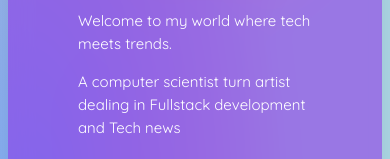
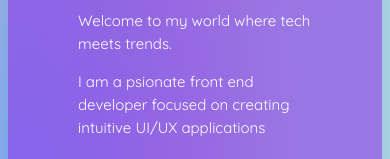
Before and after one commit to simonkarata/myportfolio, a plain HTML site: page index.html in a window 390 px wide. Shown: the part 685-844 px from the top of the page. Drawn offline with Linux system fonts and the light colour scheme.

Commit message:
added responsiveness to various display sizes and text

```diff
--- a/index.html
+++ b/index.html
@@ -26,7 +26,7 @@
                 <div class="main">
                     <h2>Hi <br> My name is Simon</h2>
                     <p>Welcome to my world where tech meets trends.</p>
-                    <p>A computer scientist turn artist dealing in Fullstack development and Tech news</p>
+                    <p>I am a psionate front end developer focused on creating intuitive UI/UX applications</p>
                     <a href="/404/index.html"><button>Dive in</button></a>
                 </div>
 
```
